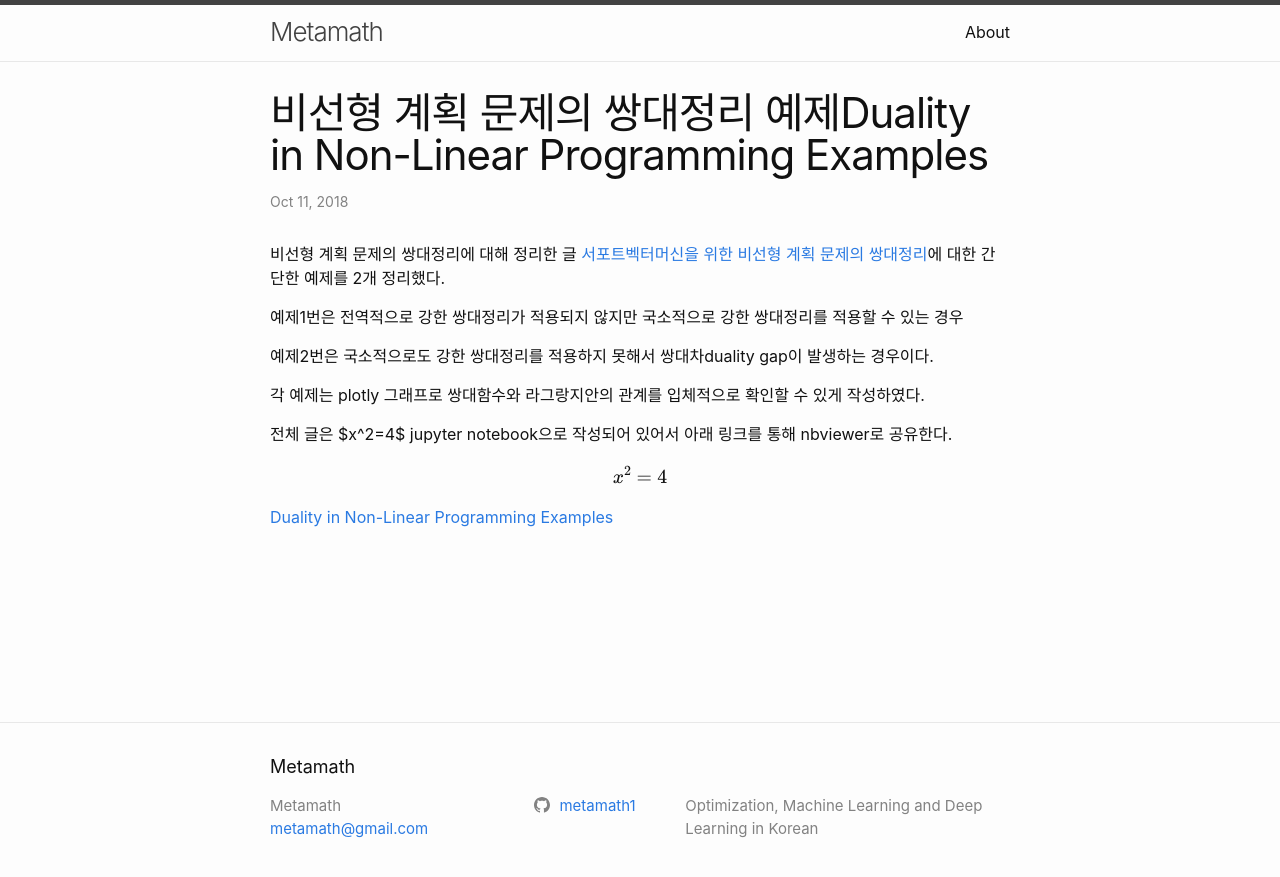
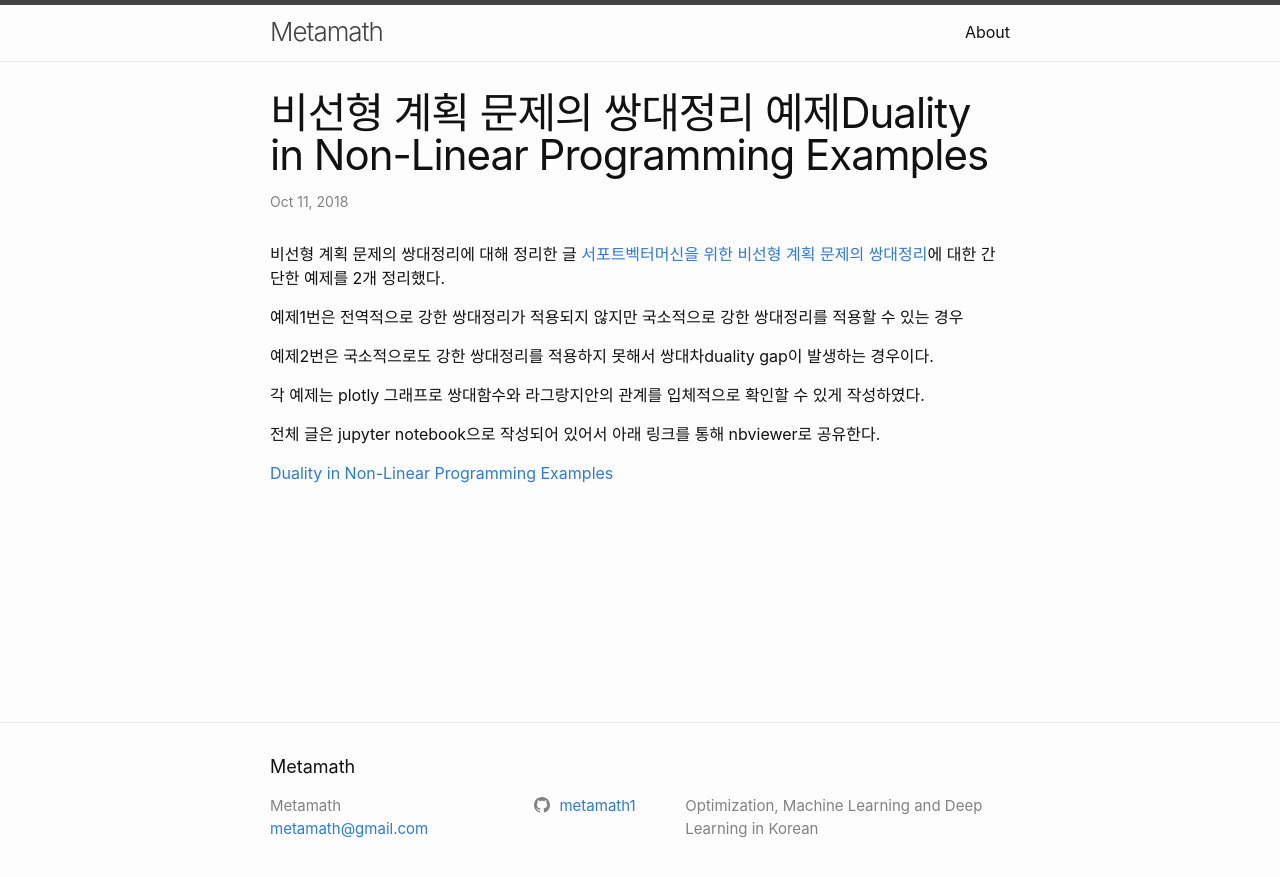
Before and after one commit to metamath1/metamath1.github.io, a Jekyll site: the page built from _posts/2018-10-11-dualexam.markdown, in a window 1280 px wide. Shown: the top 877 px of the page. Built offline with Jekyll 4.4.1, drawn with Linux system fonts in a browser that asks for light colours; formulas are drawn with MathJax 3.

Commit message:
Update 2018-10-11-dualexam.markdown

```diff
--- a/_posts/2018-10-11-dualexam.markdown
+++ b/_posts/2018-10-11-dualexam.markdown
@@ -13,11 +13,7 @@ date:   2018-10-11
 
 각 예제는 plotly 그래프로 쌍대함수와 라그랑지안의 관계를 입체적으로 확인할 수 있게 작성하였다.
 
-전체 글은 $x^2=4$ jupyter notebook으로 작성되어 있어서 아래 링크를 통해 nbviewer로 공유한다.
-
-$$
-x^2=4
-$$
+전체 글은 jupyter notebook으로 작성되어 있어서 아래 링크를 통해 nbviewer로 공유한다.
 
 [Duality in Non-Linear Programming Examples][dualexam]
 
```
